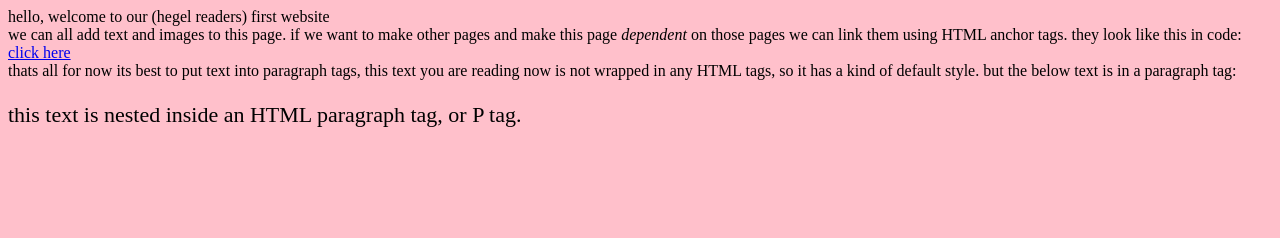
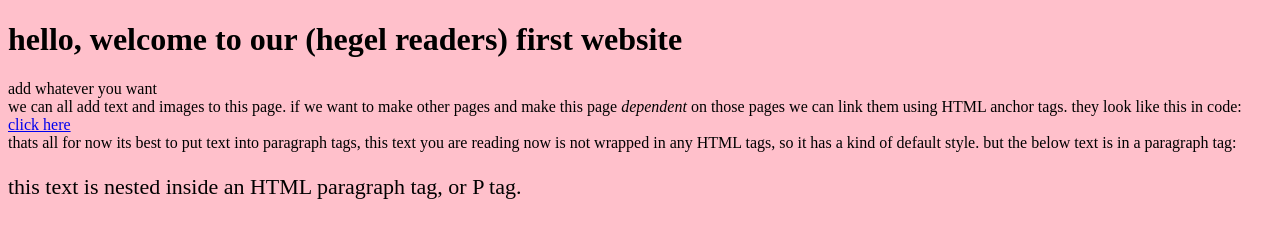
Before and after one commit to hegelontheinternet/recognition, a plain HTML site: page index.html in a window 1280 px wide. Drawn offline with Linux system fonts and the light colour scheme.

Commit message:
i added a heading tag

```diff
--- a/index.html
+++ b/index.html
@@ -4,10 +4,17 @@
   <meta charset="utf-8">
   <title>recognition</title>
   <link rel="stylesheet" href="vision.css">
+
 </head>
 <body>
-  hello, welcome to our (hegel readers) first website
 
+
+
+
+  <h1>hello, welcome to our (hegel readers) first website</h1>
+
+
+  add whatever you want
   <br>
 
   we can all add text and images to this page. if we want to make other pages and make this page <i>dependent</i> on those pages we can link them using HTML anchor tags. they look like this in code: <a href="anotherpage.html">click here</a>
@@ -22,5 +29,12 @@
     this text is nested inside an HTML paragraph tag, or P tag.
   </p>
 
-</body>
+
+
+
+
+
+
+ </body>
+
 </html>
```
